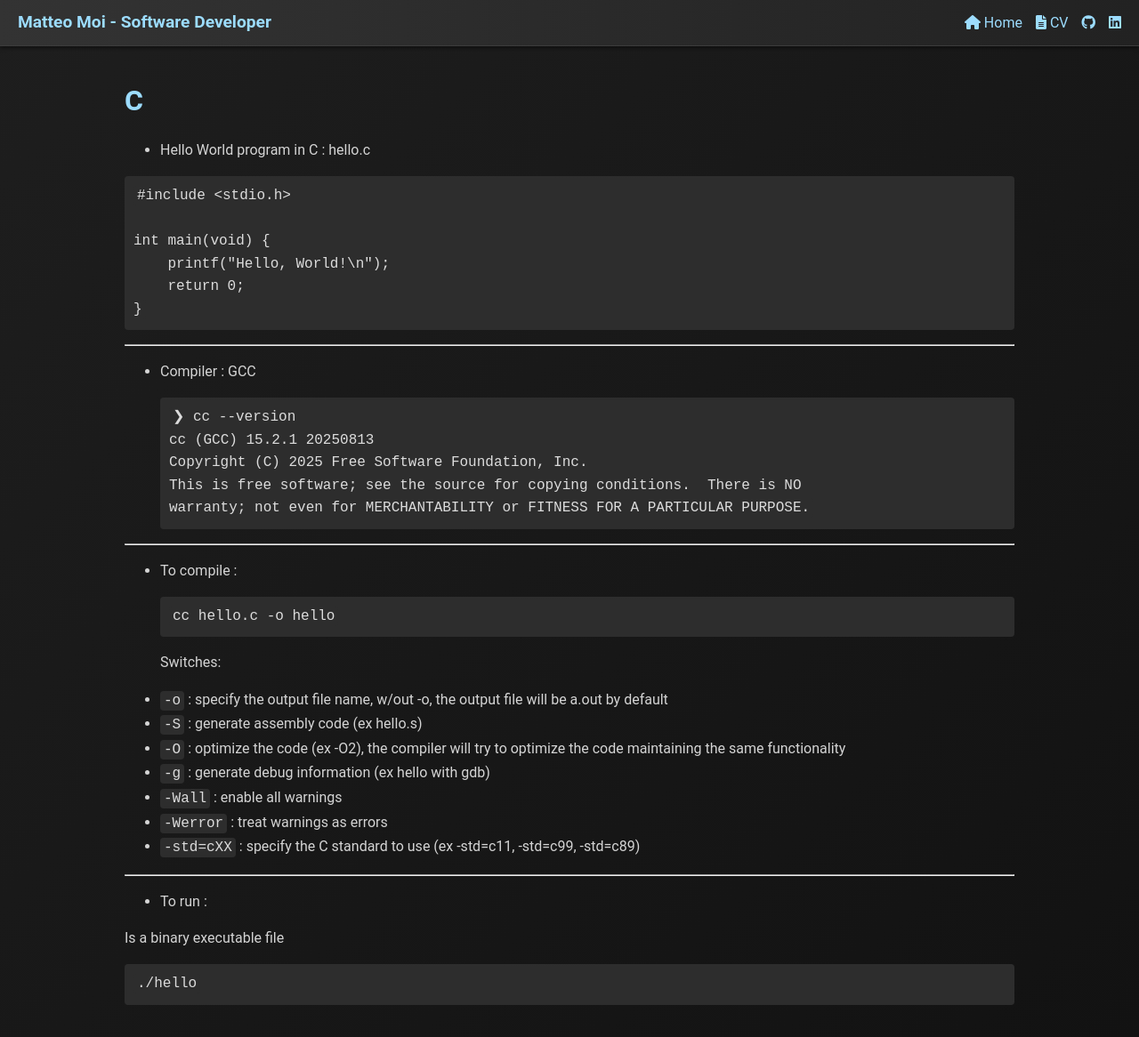
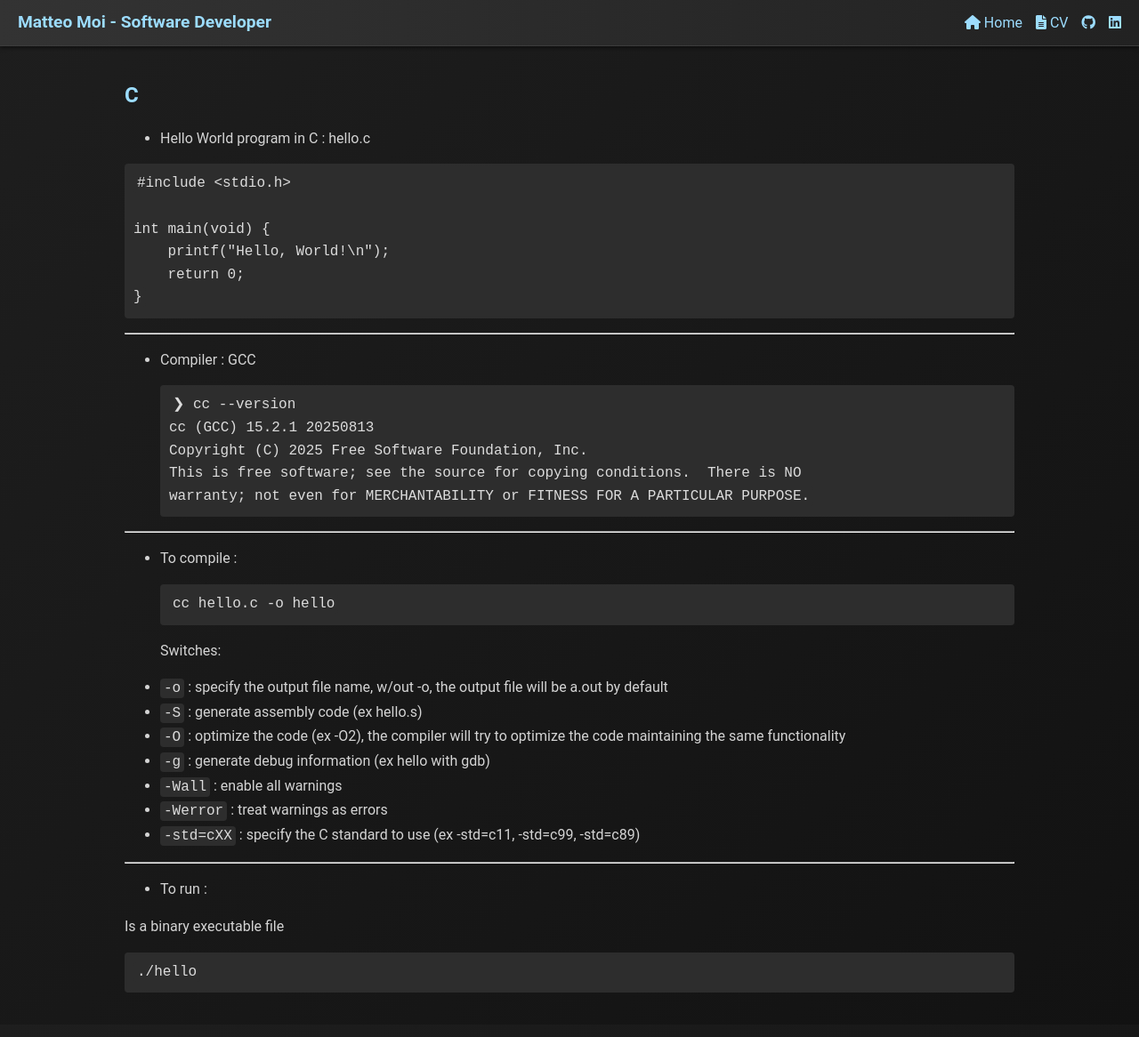
Before and after one commit to Jok98/Jok98.github.io, a Jekyll site: the page built from notes/dev/c/1_c_init.md, in a window 1280 px wide. Shown: the whole page at 89% size. Built offline with Jekyll 4.4.1, drawn with Linux system fonts in a browser that asks for light colours; our own code applies the rules of GitHub Pages for plain Markdown files.

Commit message:
minor update

```diff
--- a/notes/dev/c/1_c_init.md
+++ b/notes/dev/c/1_c_init.md
@@ -1,4 +1,4 @@
-# C
+## C
 
 - Hello World program in C : hello.c
 
```
